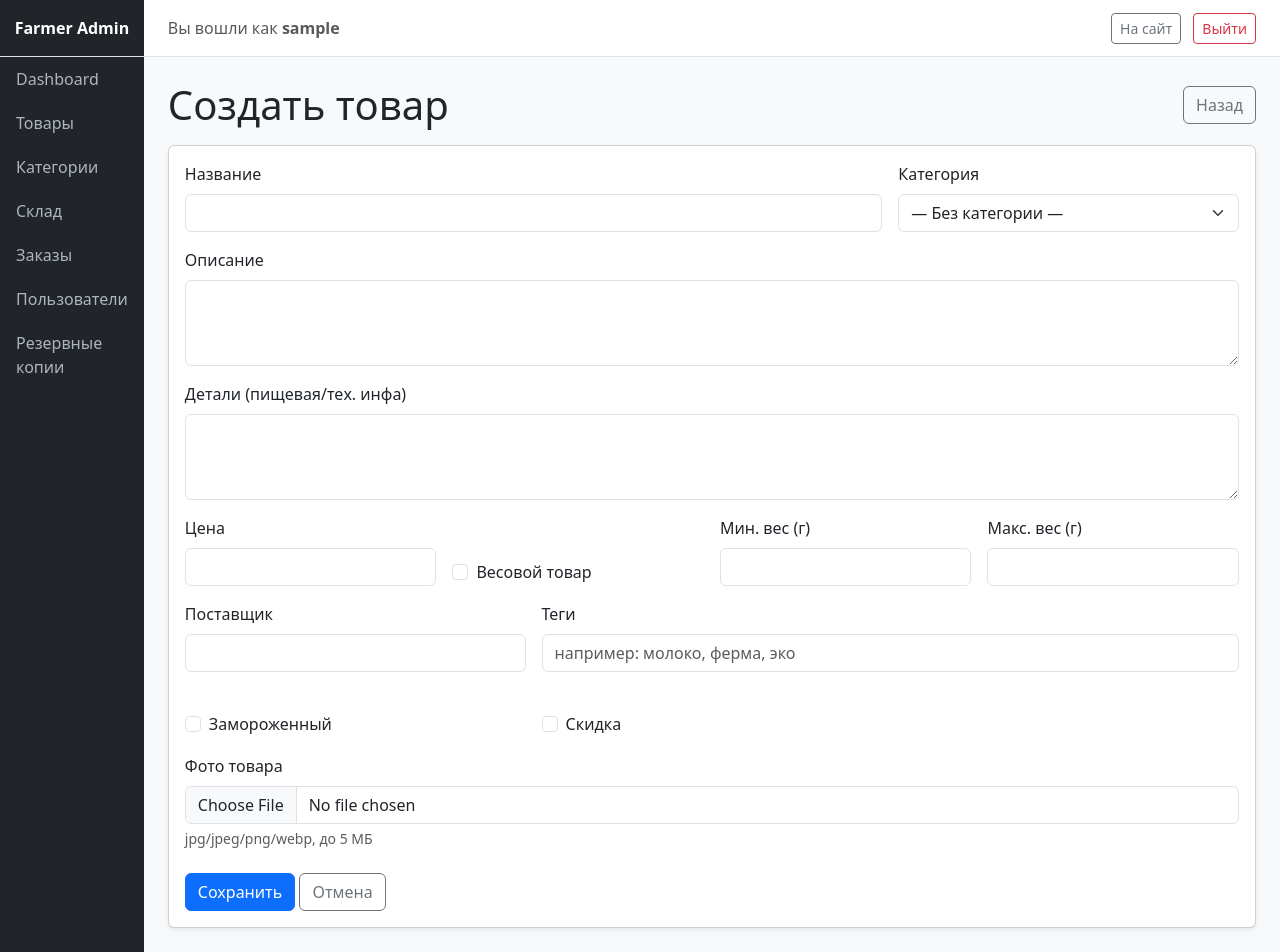
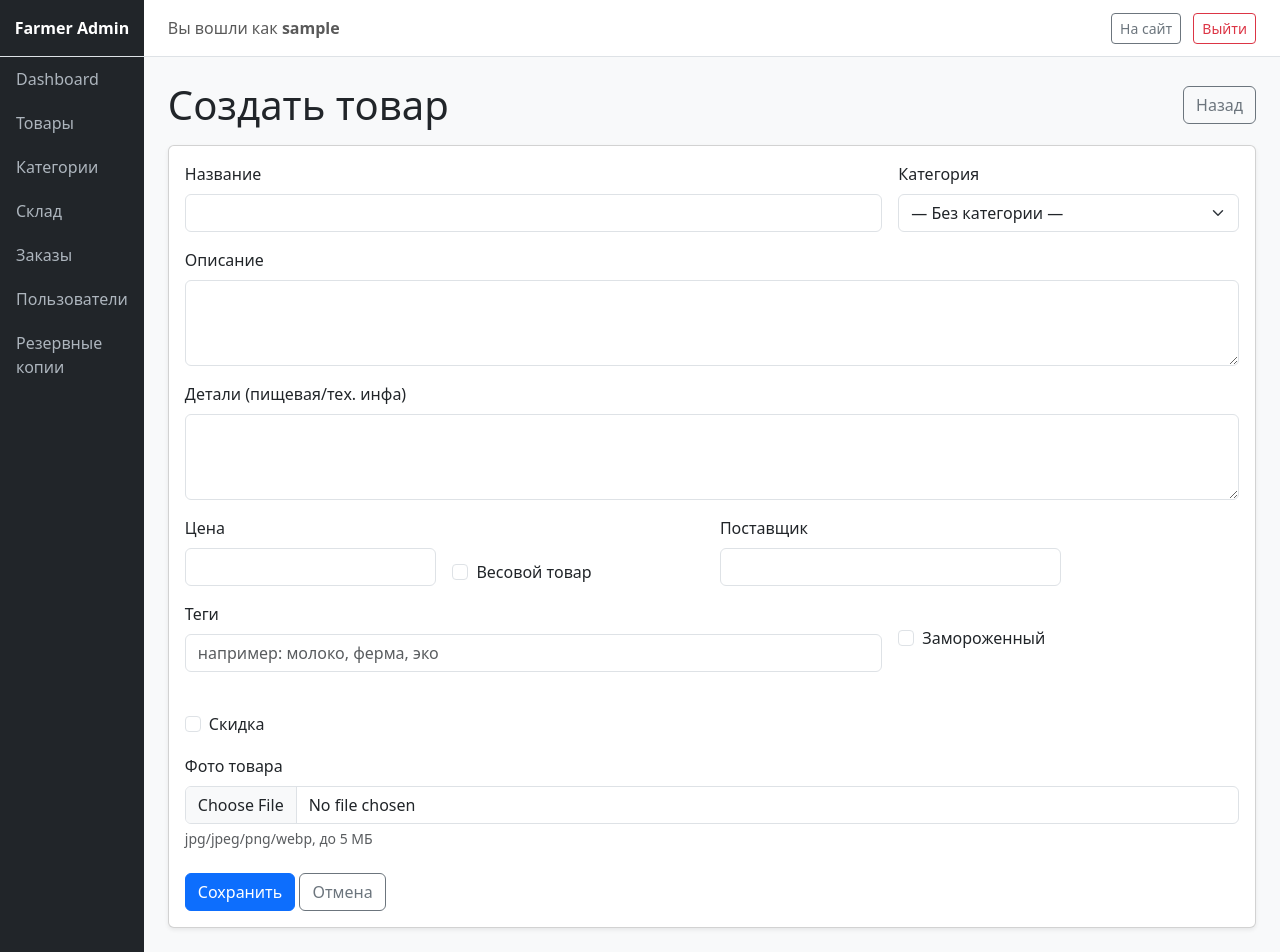
Before and after one commit to Nelehrom/Farmer_store, a Flask app: page /admin/products/new in a window 1280 px wide. Run offline with Flask 3, Linux system fonts and the light colour scheme; a user stored in the database is signed in; tables that the repository leaves empty hold one stand-in row (values such as "Sample post"); some libraries are stand-ins or nearby versions.

Commit message:
Remove max_weight from product model and admin form

```diff
--- a/app/forms.py
+++ b/app/forms.py
@@ -25,9 +25,6 @@ class ProductForm(FlaskForm):
 
     is_weight_based = BooleanField("Весовой товар")
     price = DecimalField("Цена", places=2, validators=[DataRequired(), NumberRange(min=0)])
-
-    min_weight = IntegerField("Мин. вес (г)", validators=[Optional(), NumberRange(min=0)])
-    max_weight = IntegerField("Макс. вес (г)", validators=[Optional(), NumberRange(min=0)])
 
     is_frozen = BooleanField("Замороженный")
     is_discounted = BooleanField("Скидка")
--- a/app/models.py
+++ b/app/models.py
@@ -20,9 +20,6 @@ class Product(db.Model):
 
     is_weight_based = db.Column(db.Boolean, default=False)  # Весовой или штучный
     price = db.Column(db.Numeric(10, 2), nullable=False)  # Цена (за кг или шт)
-
-    min_weight = db.Column(db.Integer, nullable=True)  # Мин вес, г
-    max_weight = db.Column(db.Integer, nullable=True)  # Макс вес, г
 
     is_frozen = db.Column(db.Boolean, default=False)  # Замороженный?
     is_discounted = db.Column(db.Boolean, default=False)  # Скидка?
--- a/app/routes.py
+++ b/app/routes.py
@@ -211,8 +211,6 @@ def product_create():
             details=form.details.data,
             is_weight_based=form.is_weight_based.data,
             price=form.price.data,
-            min_weight=form.min_weight.data,
-            max_weight=form.max_weight.data,
             is_frozen=form.is_frozen.data,
             is_discounted=form.is_discounted.data,
             supplier_name=form.supplier_name.data,
@@ -251,8 +249,6 @@ def product_edit(product_id):
         product.details = form.details.data
         product.is_weight_based = form.is_weight_based.data
         product.price = form.price.data
-        product.min_weight = form.min_weight.data
-        product.max_weight = form.max_weight.data
         product.is_frozen = form.is_frozen.data
         product.is_discounted = form.is_discounted.data
         product.supplier_name = form.supplier_name.data
--- a/app/templates/admin/products/form.html
+++ b/app/templates/admin/products/form.html
@@ -49,16 +49,6 @@
           </div>
         </div>
 
-        <div class="col-md-3">
-          <label class="form-label">{{ form.min_weight.label }}</label>
-          {{ form.min_weight(class="form-control") }}
-        </div>
-
-        <div class="col-md-3">
-          <label class="form-label">{{ form.max_weight.label }}</label>
-          {{ form.max_weight(class="form-control") }}
-        </div>
-
         <div class="col-md-4">
           <label class="form-label">{{ form.supplier_name.label }}</label>
           {{ form.supplier_name(class="form-control") }}
```
